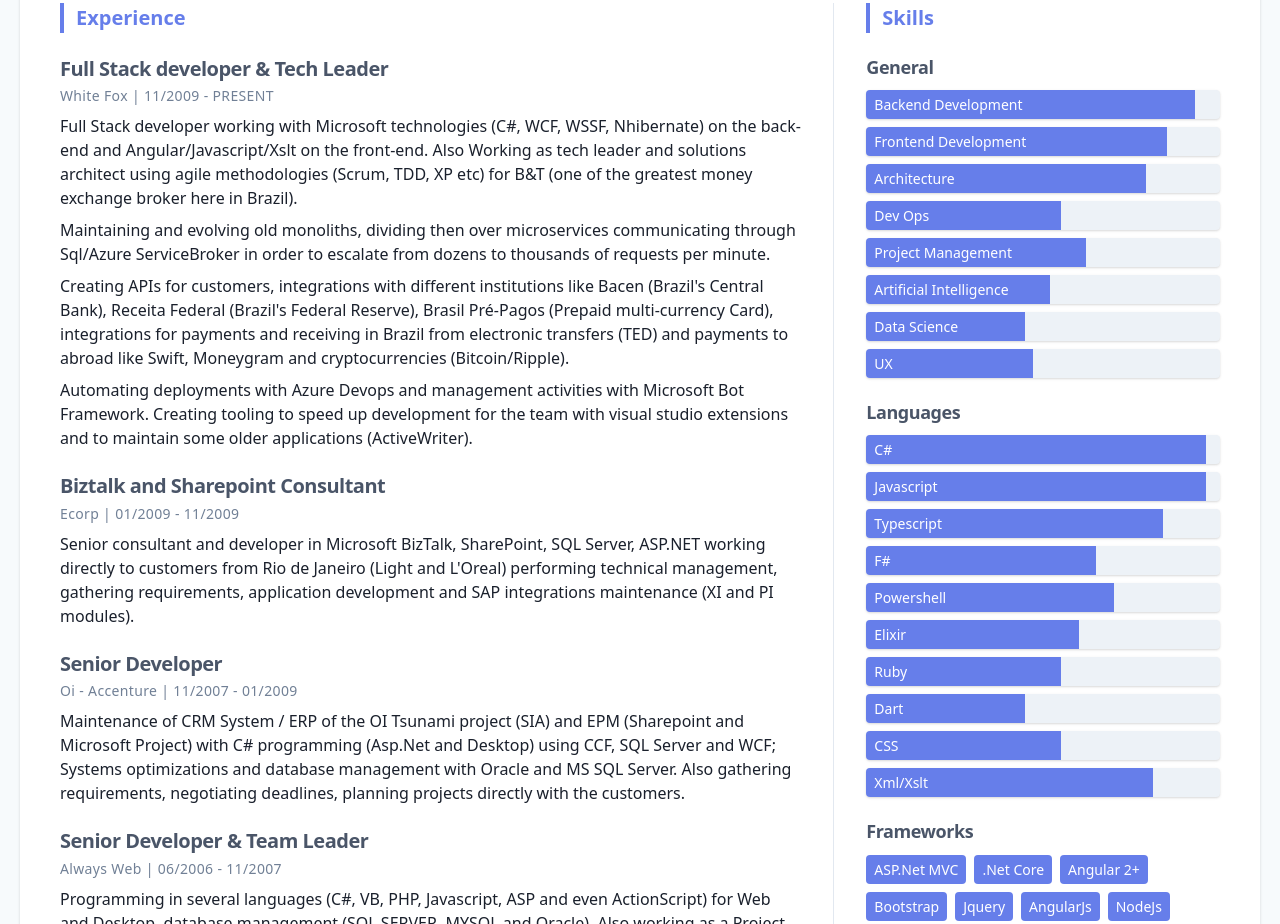
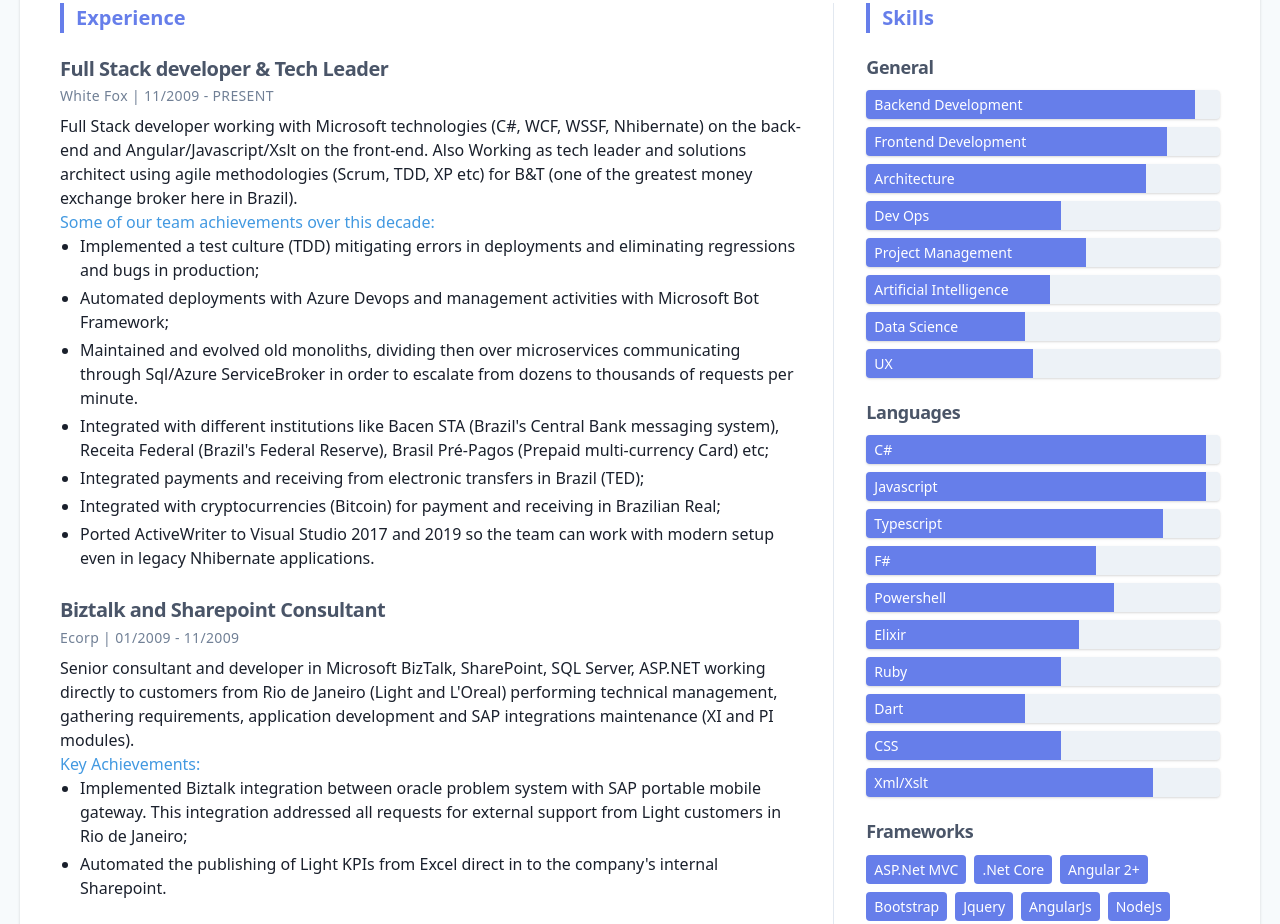
Before and after one commit to thluiz/resume-thluiz, a Gatsby site: page / in a window 1280 px wide. Shown: the part 375-1299 px from the top of the page. Built offline with nearby package versions, Linux system fonts and the light colour scheme; Gatsby itself is replaced by a stand-in of ours.

Commit message:
Adding Achiviments section

```diff
--- a/data/profile.json
+++ b/data/profile.json
@@ -288,12 +288,19 @@
     {
       "role": "Full Stack developer & Tech Leader",
       "company": "White Fox",
-      "descriptions": [
-        "Full Stack developer working with Microsoft technologies (C#, WCF, WSSF, Nhibernate) on the back-end and Angular/Javascript/Xslt on the front-end. Also Working as tech leader and solutions architect using agile methodologies (Scrum, TDD, XP etc) for B&T (one of the greatest money exchange broker here in Brazil).",
-        "Maintaining and evolving old monoliths, dividing then over microservices communicating through Sql/Azure ServiceBroker in order to escalate from dozens to thousands of requests per minute. ",
-        "Creating APIs for customers, integrations with different institutions like Bacen (Brazil's Central Bank), Receita Federal (Brazil's Federal Reserve), Brasil Pré-Pagos (Prepaid multi-currency Card), integrations for payments and receiving in Brazil from electronic transfers (TED) and payments to abroad like Swift, Moneygram and cryptocurrencies (Bitcoin/Ripple).",
-        "Automating deployments with Azure Devops and management activities with Microsoft Bot Framework. Creating tooling to speed up development for the team with visual studio extensions and to maintain some older applications (ActiveWriter)."
-      ],
+      "description": "Full Stack developer working with Microsoft technologies (C#, WCF, WSSF, Nhibernate) on the back-end and Angular/Javascript/Xslt on the front-end. Also Working as tech leader and solutions architect using agile methodologies (Scrum, TDD, XP etc) for B&T (one of the greatest money exchange broker here in Brazil).",
+      "achievements": {
+        "title": "Some of our team achievements over this decade:",
+        "list": [
+        "Implemented a test culture (TDD) mitigating errors in deployments and eliminating regressions and bugs in production;",
+        "Automated deployments with Azure Devops and management activities with Microsoft Bot Framework;",
+        "Maintained and evolved old monoliths, dividing then over microservices communicating through Sql/Azure ServiceBroker in order to escalate from dozens to thousands of requests per minute.",
+        "Integrated with different institutions like Bacen STA (Brazil's Central Bank messaging system), Receita Federal (Brazil's Federal Reserve), Brasil Pré-Pagos (Prepaid multi-currency Card) etc;",
+        "Integrated payments and receiving from electronic transfers in Brazil (TED);",
+        "Integrated with cryptocurrencies (Bitcoin) for payment and receiving in Brazilian Real;",
+        "Ported ActiveWriter to Visual Studio 2017 and 2019 so the team can work with modern setup even in legacy Nhibernate applications."
+        ]
+      },
       "start": "11/2009",
       "end": ""
     },
@@ -301,6 +308,13 @@
       "role": "Biztalk and Sharepoint Consultant",
       "company": "Ecorp",
       "description": "Senior consultant and developer in Microsoft BizTalk, SharePoint, SQL Server, ASP.NET working directly to customers from Rio de Janeiro (Light and L'Oreal) performing technical management, gathering requirements, application development and SAP integrations maintenance (XI and PI modules).",
+      "achievements": {
+        "title": "Key Achievements:",
+        "list": [
+        "Implemented Biztalk integration between oracle problem system with SAP portable mobile gateway. This integration addressed all requests for external support from Light customers in Rio de Janeiro;",
+        "Automated the publishing of Light KPIs from Excel direct in to the company's internal Sharepoint."
+        ]
+      },
       "start": "01/2009",
       "end": "11/2009"
     },
@@ -308,6 +322,13 @@
       "role": "Senior Developer",
       "company": "Oi - Accenture",
       "description": "Maintenance of CRM System / ERP of the OI Tsunami project (SIA) and EPM (Sharepoint and Microsoft Project) with C# programming (Asp.Net and Desktop) using CCF, SQL Server and WCF; Systems optimizations and database management with Oracle and MS SQL Server. Also gathering requirements, negotiating deadlines, planning projects directly with the customers.",
+      "achievements": {
+        "title": "Key Achievements:",
+        "list": [
+        "Implemented M.A.R.T a walkthrough system that, using external APIs for testing phone line quality, guides the call-center operators what actions had to be done to help customers (yep, the system that asks you to turn your modem off and on);",
+        "Improved the performance of the monthly conciliation process of Oi (Batimento) 24x. It used to take up to 12 hours a month to finish and after optimization, it took less than 30 minutes."
+        ]
+      },
       "start": "11/2007",
       "end": "01/2009"
     },
@@ -321,7 +342,7 @@
     {
       "role": "Web Developer",
       "company": "AG Sistemas",
-      "description": "Web Developer working with PHP and ASP classic. Developing and maintaining the Apligraf´s CRM/ERP for StockMarket. For Digipix, We developed their photographic revelation service for companies (It received the Award of best solution by the Exame Magazine in 2005).",
+      "description": "Web Developer working with PHP and ASP classic. Developing and maintaining the Apligraf´s CRM/ERP for StockMarket. For Digipix, We developed their photographic revelation service for companies. This service is still in use in brazilian e-commerces like B2W (Americanas.com, Submarino, Shoptime), Saraiva, Extra etc.",
       "start": "11/2004",
       "end": "06/2006"
     }
--- a/src/components/experience.js
+++ b/src/components/experience.js
@@ -12,6 +12,12 @@ const Experience = ({ data }) => (
           </h3>
           { item.description && <p className="pt-2" dangerouslySetInnerHTML={{__html: item.description }} ></p> }
           { item.descriptions && item.descriptions.map(description => <p className="pt-2" dangerouslySetInnerHTML={{__html: description }} ></p>) }
+          { item.achievements && <section>
+            <h2 className="text-secondary-500 p-0">{item.achievements.title}</h2>
+            <ul class="list-disc ml-5 p-0">
+              { item.achievements.list.map(achievement => <li className="pb-1" dangerouslySetInnerHTML={{__html: achievement }} ></li>) }
+            </ul>
+          </section>}
         </article>
       ))}
   </section>
```
